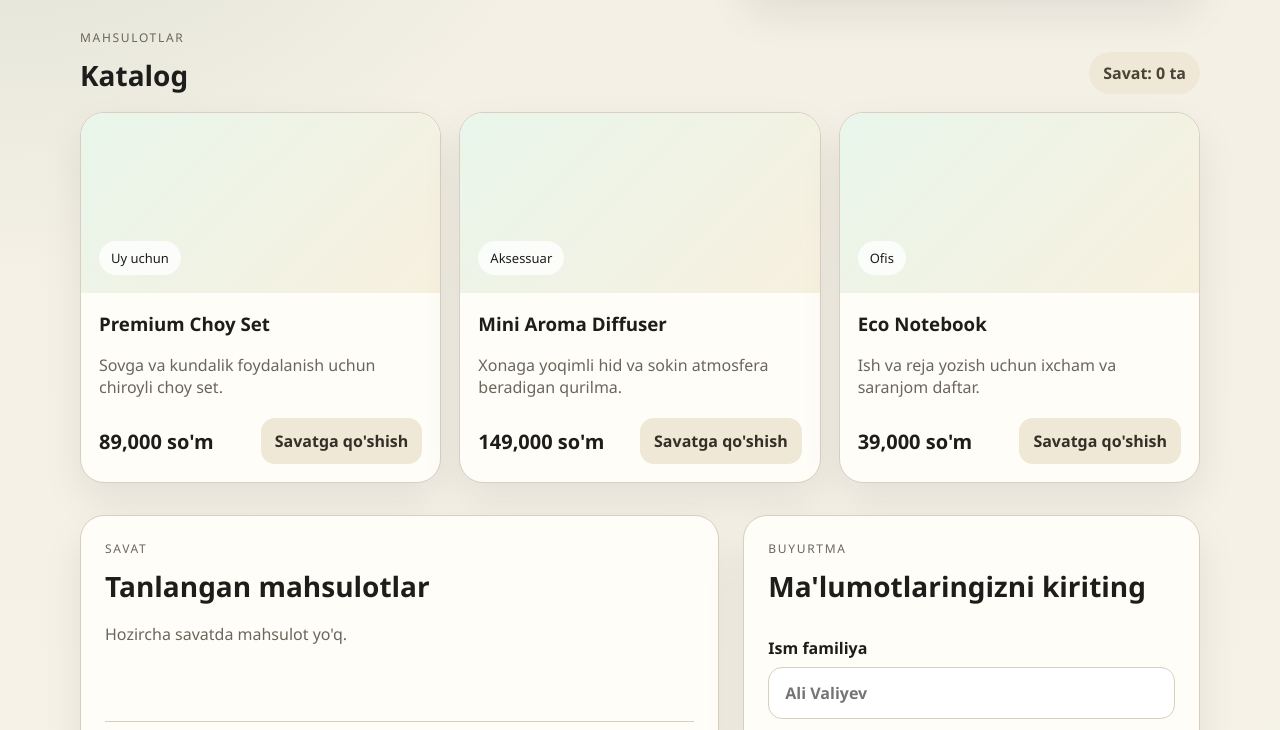
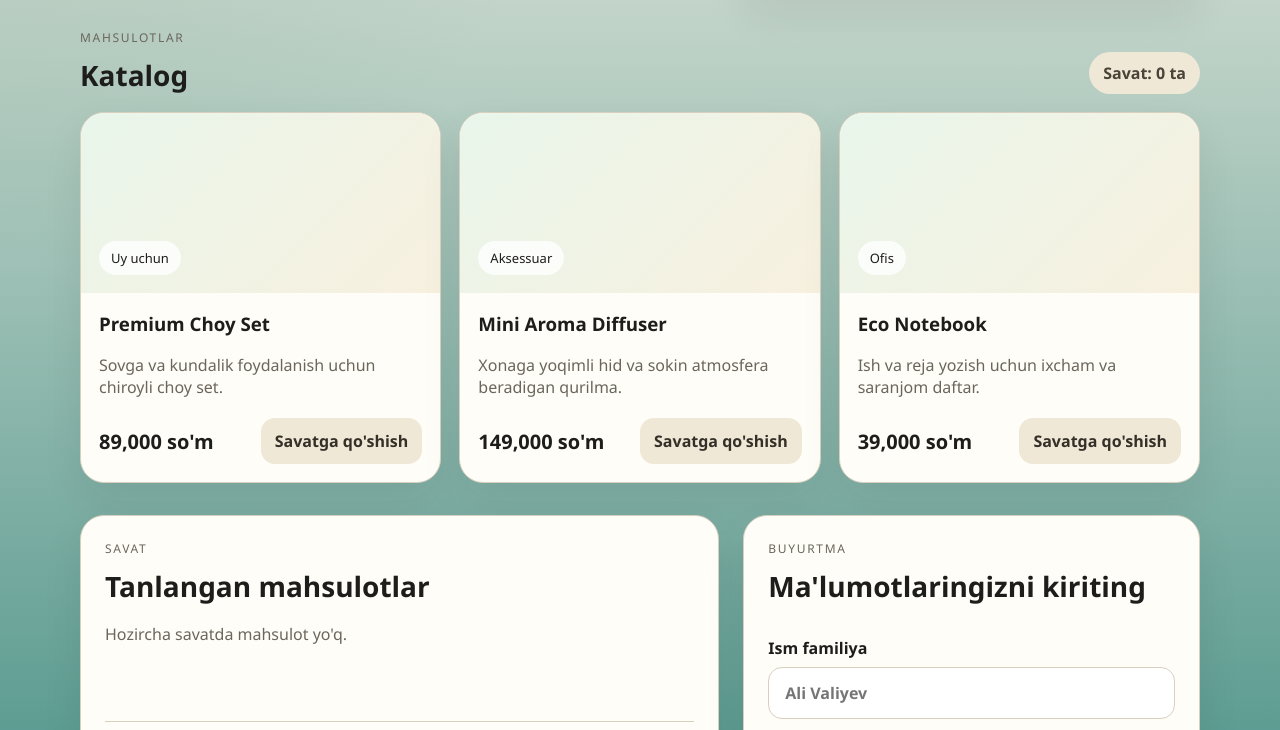
Before and after one commit to w3n3rd/telegram-web-store, a website: page public/index.html in a window 1280 px wide. Shown: the part 346-1076 px from the top of the page. Drawn offline with Linux system fonts and the light colour scheme.

Commit message:
Update design

```diff
--- a/public/styles.css
+++ b/public/styles.css
@@ -1,5 +1,5 @@
 :root {
-  --bg: #f6f3ea;
+  --bg: #127369;
   --paper: #fffdf8;
   --ink: #1d1d1b;
   --muted: #6b665c;
```
